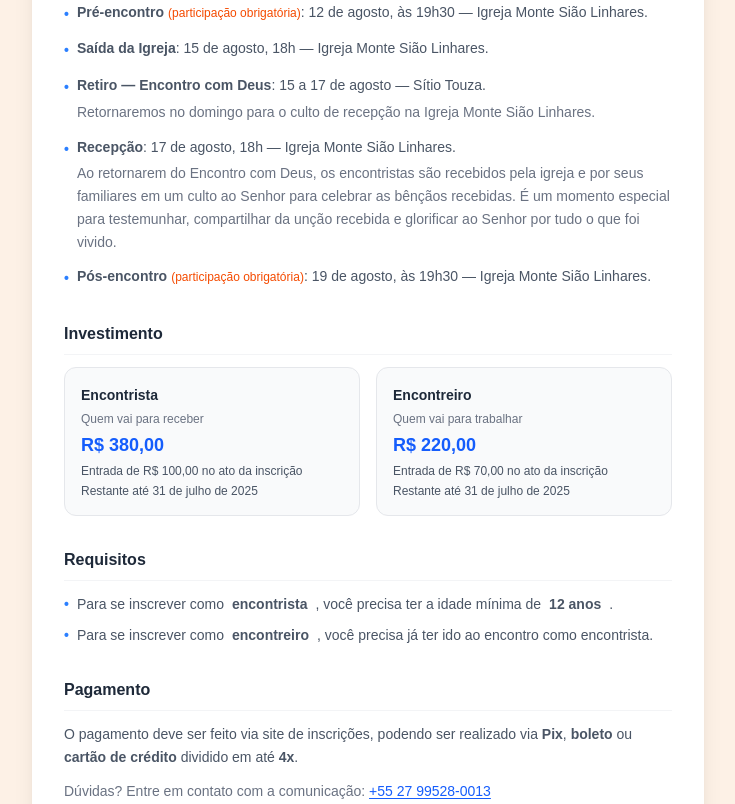
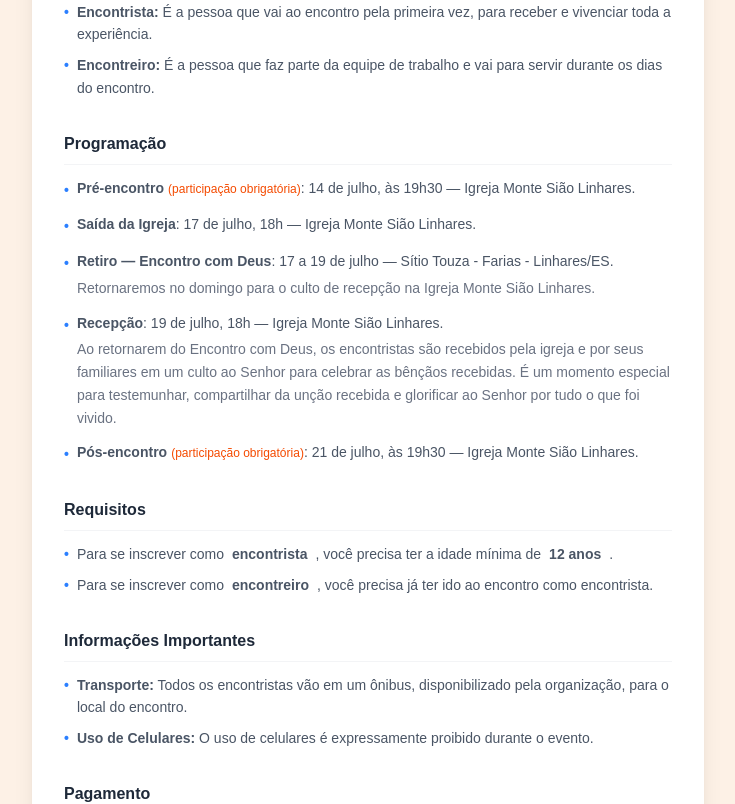
Before and after one commit to PRODUTORABG-TECH/ecd-iamsl-2026, a Next.js app: page /termos in a window 1280 px wide. Shown: the part 680-1484 px from the top of the page, without its empty margins (272-1007 px from the left). Built offline with nearby package versions, Linux system fonts and the light colour scheme.

Commit message:
updated info

```diff
--- a/app/inscricao/page.tsx
+++ b/app/inscricao/page.tsx
@@ -1,5 +1,6 @@
 "use client";
 
+import Link from "next/link";
 import { useState, useEffect } from "react";
 
 const API_BASE = "https://n8n.produtorabg.com/webhook";
@@ -25,7 +26,7 @@ interface FormData {
 interface Ticket {
   id_ingresso: string;
   nome_ingresso: string;
-  desc_ingresso:string;
+  desc_ingresso: string;
   valor_cartao: number;
   valor_pix: number;
   max_parcelas_cartao: number;
@@ -66,14 +67,15 @@ function loadSession() {
 
 function saveSession(data: object) {
   try {
+    console.log("Salvando dados")
     sessionStorage.setItem(STORAGE_KEY, JSON.stringify(data));
-  } catch {}
+  } catch { }
 }
 
 function clearSession() {
   try {
     sessionStorage.removeItem(STORAGE_KEY);
-  } catch {}
+  } catch { }
 }
 
 export default function InscricaoPage() {
@@ -151,7 +153,7 @@ export default function InscricaoPage() {
     e.preventDefault();
     setError("");
     setLoading(true);
-    console.log("handleRequestOtp",phone, name);
+    console.log("handleRequestOtp", phone, name);
     try {
       const res = await fetch(`${API_BASE}/generate-otp`, {
         method: "POST",
@@ -162,7 +164,12 @@ export default function InscricaoPage() {
       console.log("Response:", data);
       if (data.success) {
         setValidatedPhone(phone);
+        if (data.valid) {
+          setForm((f) => ({ ...f, nome_completo: name }));
+          setStep("form");
+        } else {
           setStep("otp");
+        }
       } else {
         setError(data.mensagem || "Erro ao enviar código.");
       }
@@ -234,10 +241,13 @@ export default function InscricaoPage() {
       const data = await res.json();
 
       if (res.ok && data.success) {
+          clearSession()
+
         if (data.redirect_to) {
           window.location.href = data.redirect_to;
         } else {
-            window.location.href = "/obrigado-confirmado";        }
+          window.location.href = "/obrigado-confirmado";
+        }
       } else {
         setError(data.message || "Ocorreu um erro ao processar a inscrição.");
       }
@@ -317,6 +327,7 @@ export default function InscricaoPage() {
               setCupomState={setCupomState}
               onChange={(field, value) => setForm((f) => ({ ...f, [field]: value }))}
               onSubmit={handleSubmitForm}
+              onBack={() => setStep("form")}
               loading={loading}
             />
           )}
@@ -333,6 +344,7 @@ function PaymentStep({
   setCupomState,
   onChange,
   onSubmit,
+  onBack,
   loading,
 }: {
   form: FormData;
@@ -341,6 +353,7 @@ function PaymentStep({
   setCupomState: React.Dispatch<React.SetStateAction<CupomState>>;
   onChange: (field: keyof FormData, value: string | boolean) => void;
   onSubmit: (e: React.SubmitEvent<HTMLFormElement>) => void;
+  onBack: () => void;
   loading: boolean;
 }) {
   const [validandoCupom, setValidandoCupom] = useState(false);
@@ -462,26 +475,37 @@ function PaymentStep({
       )}
 
       {/* Botão Final */}
+      <div className="flex flex-col gap-3 pt-2">
         <SubmitButton
           loading={loading}
           disabled={!form.metodo_pagamento}
           label={!form.metodo_pagamento ? "Selecione o pagamento" : "Finalizar Inscrição"}
         />
+
+        {/* NOVO BOTÃO DE VOLTAR */}
+        <button
+          type="button"
+          disabled={loading}
+          onClick={onBack}
+          className="w-full text-sm text-gray-500 hover:text-gray-800 transition-colors py-2 font-medium"
+        >
+          ← Voltar para editar dados
+        </button>
+      </div>
     </form>
   );
 }
 
 function StepIndicator({ step }: { step: Step }) {
-  const steps = ["phone", "otp", "form","payment"] as const;
+  const steps = ["phone", "otp", "form", "payment"] as const;
   const index = steps.indexOf(step);
-  const labels = ["Telefone", "Código", "Dados","Pagamento"];
+  const labels = ["Telefone", "Código", "Dados", "Pagamento"];
   return (
     <div className="flex items-center justify-center gap-2 mt-4">
       {steps.map((s, i) => (
         <div key={s} className="flex items-center gap-2">
           <div
-            className={`w-7 h-7 rounded-full flex items-center justify-center text-xs font-semibold transition-colors ${
-              i <= index
+            className={`w-7 h-7 rounded-full flex items-center justify-center text-xs font-semibold transition-colors ${i <= index
                 ? "bg-[#f8ba88] text-white"
                 : "bg-[#a46c40] text-white"
               }`}
@@ -489,16 +513,14 @@ function StepIndicator({ step }: { step: Step }) {
             {i < index ? "✓" : i + 1}
           </div>
           <span
-            className={`text-xs hidden sm:block ${
-              i <= index ? "text-black" : "text-black"
+            className={`text-xs hidden sm:block ${i <= index ? "text-black" : "text-black"
               }`}
           >
             {labels[i]}
           </span>
           {i < steps.length - 1 && (
             <div
-              className={`w-6 h-px mx-1 ${
-                i < index ? "bg-[#f8ba88]" : "bg-[#f8ba88]"
+              className={`w-6 h-px mx-1 ${i < index ? "bg-[#f8ba88]" : "bg-[#f8ba88]"
                 }`}
             />
           )}
@@ -626,7 +648,7 @@ function MainForm({
   phone: string;
   loading: boolean;
   tickets: Ticket[];
-  precosLoading:boolean;
+  precosLoading: boolean;
   onChange: (field: keyof FormData, value: string | boolean) => void;
   onSubmit: (e: React.SubmitEvent<HTMLFormElement>) => void;
 }) {
@@ -725,7 +747,7 @@ function MainForm({
 
       <div className="border-t border-gray-100 pt-4">
         <p className="text-sm font-semibold text-gray-600 mb-3">
-          Familiar / Acompanhante
+          Familiar / Contao Emergência
         </p>
         <div className="space-y-4">
           <Field label="Nome do familiar">
@@ -809,14 +831,13 @@ function MainForm({
           className="text-sm text-gray-600 cursor-pointer leading-snug"
         >
           Li e concordo com os{" "}
-          <a
+          <Link
             href="/termos"
-            target="_blank"
             rel="noopener noreferrer"
             className="text-blue-600 underline underline-offset-2 hover:text-blue-700"
           >
             termos e condições
-          </a>{" "}
+          </Link>{" "}
           do evento.
         </label>
       </div>
--- a/app/termos/page.tsx
+++ b/app/termos/page.tsx
@@ -2,7 +2,7 @@ import type { Metadata } from "next";
 import Link from "next/link";
 
 export const metadata: Metadata = {
-  title: "Termos e Condições — Encontro com Deus 2025",
+  title: "Termos e Condições — Encontro com Deus 2026",
 };
 
 export default function TermosPage() {
@@ -17,7 +17,7 @@ export default function TermosPage() {
             Termos e Condições de Uso
           </h1>
           <p className="text-sm text-gray-500 mt-1">
-            Encontro com Deus 2025
+            Encontro com Deus 2026
           </p>
         </header>
 
@@ -37,7 +37,7 @@ export default function TermosPage() {
               profundidade tudo o que será ministrado nos dias do Encontro com Deus.
             </li>
             <li>
-              <strong>Encontro:</strong> Retiro no sítio informado.
+              <strong>Encontro:</strong> Retiro no Sítio Touza - Farias - Linhares/ES.
             </li>
             <li>
               <strong>Pós-encontro:</strong> É um tempo de consolidação. Após viver dias tão
@@ -49,57 +49,52 @@ export default function TermosPage() {
           <p className="mt-3 font-semibold text-gray-700">17 a 19 de julho</p>
         </Section>
 
+        {/* NOVA SEÇÃO ADICIONADA AQUI */}
+        <Section title="Entendendo os Termos">
+          <ul className="space-y-2">
+            <li className="flex gap-2">
+              <span className="text-blue-500 font-bold shrink-0">•</span>
+              <span><strong>Encontrista:</strong> É a pessoa que vai ao encontro pela primeira vez, para receber e vivenciar toda a experiência.</span>
+            </li>
+            <li className="flex gap-2">
+              <span className="text-blue-500 font-bold shrink-0">•</span>
+              <span><strong>Encontreiro:</strong> É a pessoa que faz parte da equipe de trabalho e vai para servir durante os dias do encontro.</span>
+            </li>
+          </ul>
+        </Section>
+
         <Section title="Programação">
           <ul className="space-y-3">
             <ScheduleItem
               label="Pré-encontro"
               note="participação obrigatória"
-              detail="12 de agosto, às 19h30"
+              detail="14 de julho, às 19h30"
               location="Igreja Monte Sião Linhares"
             />
             <ScheduleItem
               label="Saída da Igreja"
-              detail="15 de agosto, 18h"
+              detail="17 de julho, 18h"
               location="Igreja Monte Sião Linhares"
             />
             <ScheduleItem
               label="Retiro — Encontro com Deus"
-              detail="15 a 17 de agosto"
-              location="Sítio Touza"
+              detail="17 a 19 de julho"
+              location="Sítio Touza - Farias - Linhares/ES"
               extra="Retornaremos no domingo para o culto de recepção na Igreja Monte Sião Linhares."
             />
             <ScheduleItem
               label="Recepção"
-              detail="17 de agosto, 18h"
+              detail="19 de julho, 18h"
               location="Igreja Monte Sião Linhares"
               extra="Ao retornarem do Encontro com Deus, os encontristas são recebidos pela igreja e por seus familiares em um culto ao Senhor para celebrar as bênçãos recebidas. É um momento especial para testemunhar, compartilhar da unção recebida e glorificar ao Senhor por tudo o que foi vivido."
             />
             <ScheduleItem
               label="Pós-encontro"
               note="participação obrigatória"
-              detail="19 de agosto, às 19h30"
+              detail="21 de julho, às 19h30"
               location="Igreja Monte Sião Linhares"
             />
           </ul>
-        </Section>
-
-        <Section title="Investimento">
-          <div className="grid sm:grid-cols-2 gap-4">
-            <PriceCard
-              role="Encontrista"
-              description="Quem vai para receber"
-              total="R$ 380,00"
-              entry="Entrada de R$ 100,00 no ato da inscrição"
-              remainder="Restante até 31 de julho de 2025"
-            />
-            <PriceCard
-              role="Encontreiro"
-              description="Quem vai para trabalhar"
-              total="R$ 220,00"
-              entry="Entrada de R$ 70,00 no ato da inscrição"
-              remainder="Restante até 31 de julho de 2025"
-            />
-          </div>
         </Section>
 
         <Section title="Requisitos">
@@ -117,21 +112,33 @@ export default function TermosPage() {
           </ul>
         </Section>
 
+        <Section title="Informações Importantes">
+          <ul className="space-y-2">
+            <li className="flex gap-2">
+              <span className="text-blue-500 font-bold shrink-0">•</span>
+              <span><strong>Transporte:</strong> Todos os encontristas vão em um ônibus, disponibilizado pela organização, para o local do encontro.</span>
+            </li>
+            <li className="flex gap-2">
+              <span className="text-blue-500 font-bold shrink-0">•</span>
+              <span><strong>Uso de Celulares:</strong> O uso de celulares é expressamente proibido durante o evento.</span>
+            </li>
+          </ul>
+        </Section>
+
         <Section title="Pagamento">
           <p>
             O pagamento deve ser feito via site de inscrições, podendo ser realizado via{" "}
-            <strong>Pix</strong>, <strong>boleto</strong> ou{" "}
-            <strong>cartão de crédito</strong> dividido em até <strong>4x</strong>.
+            <strong>Pix</strong> ou <strong>cartão de crédito</strong> dividido em até <strong>4x</strong>.
           </p>
           <p className="mt-3 text-sm text-gray-500">
             Dúvidas? Entre em contato com a comunicação:{" "}
             <a
-              href="https://wa.me/5527995280013"
+              href="https://wa.me/5527996984294"
               target="_blank"
               rel="noopener noreferrer"
               className="text-blue-600 underline underline-offset-2 hover:text-blue-700"
             >
-              +55 27 99528-0013
+              Camila
             </a>
           </p>
         </Section>
@@ -139,14 +146,14 @@ export default function TermosPage() {
         <div className="rounded-xl border border-red-200 bg-red-50 p-4 text-sm text-red-700 leading-relaxed">
           <p className="font-bold mb-1">⚠ Atenção</p>
           <p>
-            Sua inscrição só será registrada mediante pagamento da entrada. Em caso de desistência,
-            os valores pagos <strong>não serão ressarcidos</strong>.
+            Sua inscrição só será confirmada quando o pagamento for aprovado. Em caso de desistência,
+            os valores <strong>não são devolvidos</strong>.
           </p>
         </div>
 
         <div className="pt-2 text-center">
           <Link
-            href="/inscricao"
+            href="/"
             className="inline-block rounded-xl bg-blue-600 px-6 py-3 text-sm font-semibold text-white transition-all hover:bg-blue-700 active:scale-[0.98]"
           >
             Voltar para a inscrição
@@ -210,22 +217,16 @@ function PriceCard({
   role,
   description,
   total,
-  entry,
-  remainder,
 }: {
   role: string;
   description: string;
   total: string;
-  entry: string;
-  remainder: string;
 }) {
   return (
     <div className="rounded-xl border border-gray-200 bg-gray-50 p-4 space-y-1">
       <p className="font-bold text-gray-800">{role}</p>
       <p className="text-xs text-gray-500">{description}</p>
       <p className="text-lg font-extrabold text-blue-600 mt-1">{total}</p>
-      <p className="text-xs text-gray-600">{entry}</p>
-      <p className="text-xs text-gray-600">{remainder}</p>
     </div>
   );
 }
```
Lines whose indentation alone changed are shown as unchanged.
